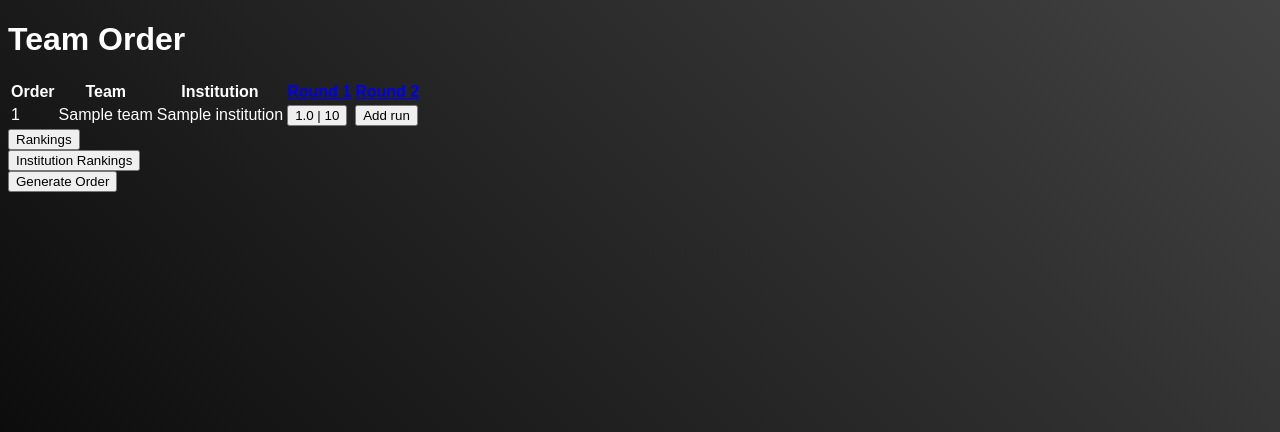
After one commit to LucasJeanpierre/DefiRobotManager, a Django app: page /teamList/ in a window 1280 px wide. The commit adds this page. Shown: the top 432 px of the page. Run offline with Django 4.2, Linux system fonts and the light colour scheme; tables that the repository leaves empty hold one stand-in row (values such as "Sample post").

Commit message:
Random team order generation

```diff
--- a/defirobot/urls.py
+++ b/defirobot/urls.py
@@ -21,4 +21,5 @@ from django.urls import path, include
 urlpatterns = [
     path("admin/", admin.site.urls),
     path("stats/", include("stats.urls")),
+    path("", include("stats.urls")),
 ]
--- a/stats/admin.py
+++ b/stats/admin.py
@@ -13,8 +13,8 @@ class AesteticScoresAdmin(admin.ModelAdmin):
     list_filter = ('institution', 'first_rank', 'second_rank', 'third_rank')
 
 class TeamAdmin(admin.ModelAdmin):
-    list_display = ('name', 'institution')
-    list_filter = ('name', 'institution')
+    list_display = ('name', 'institution', 'order')
+    list_filter = ('name', 'institution', 'order')
 
 class RunAdmin(admin.ModelAdmin):
     fields = ('num_run', 'team', 'time', 'score',)
--- a/stats/models.py
+++ b/stats/models.py
@@ -14,6 +14,7 @@ class Team(models.Model):
     # id = models.IntegerField(primary_key=True)
     name = models.CharField(max_length=200)
     institution = models.ForeignKey(Institution, on_delete=models.CASCADE)
+    order = models.IntegerField(default=0)
 
     def __str__(self):
         return self.name
--- a/stats/templates/stats/base.html
+++ b/stats/templates/stats/base.html
@@ -2,6 +2,7 @@
 
 <!DOCTYPE html>
 <html lang="en">
+
 <head>
     <meta charset="UTF-8">
     <meta http-equiv="X-UA-Compatible" content="IE=edge">
@@ -10,7 +11,9 @@
     <link rel="stylesheet" href="{% static 'stats/style.css' %}">
     <script src="{% static 'stats/animationController.js' %}"></script>
 </head>
+
 <body>
     {% block content %}{% endblock %}
 </body>
+
 </html>
--- /dev/null
+++ b/stats/templates/stats/teamList.html
@@ -0,0 +1,97 @@
+{% extends 'stats/base.html' %}
+
+
+{% block content %}
+
+<div class="container">
+
+    <h1>Team Order</h1>
+
+    <div>
+        <table>
+            <tr>
+                <th>Order</th>
+                <th>Team</th>
+                <th>Institution</th>
+                <th><a href="/stats/round/?round=1">Round 1</a></th>
+                <th><a href="/stats/round/?round=2">Round 2</a></th>
+            </tr>
+            {% for team in content.teams %}
+            <tr>
+                <td>{{ team.order }}</td>
+                <td>{{ team.name }}</td>
+                <td>{{ team.institution.name }}</td>
+                <td>
+                    {% if team.runs.0 %}
+                    <form action="/admin/stats/run/{{ team.runs.0.id }}/change/" target="_blank">
+                        <input type="submit" value="{{ team.runs.0.time }} | {{ team.runs.0.score }}">
+                    </form>
+                    {% else %}
+                    <form action="/admin/stats/run/add/" target="_blank">
+                        <input type="hidden" name="team" value="{{ team.id }}">
+                        <input type="hidden" name="num_run" value="1">
+                        <input type="submit" value="Add run">
+                    </form>
+                    {% endif %}
+                </td>
+                <td>
+                    {% if team.runs.1 %}
+                    <form action="/admin/stats/run/{{ team.runs.1.id }}/change/" target="_blank">
+                        <input type="submit" value="{{ team.runs.1.time }} | {{ team.runs.1.score }}">
+                    </form>
+                    {% else %}
+                    <form action="/admin/stats/run/add/" target="_blank">
+                        <input type="hidden" name="team" value="{{ team.id }}">
+                        <input type="hidden" name="num_run" value="2">
+                        <input type="submit" value="Add run">
+                    </form>
+                    {% endif %}
+                </td>
+            </tr>
+            {% endfor %}
+        </table>
+
+    </div>
+
+    <form action="/stats/rankings/" method="get">
+        <input type="submit" value="Rankings">
+    </form>
+
+    <form action="/stats/institutionRankings/" method="get">
+        <input type="submit" value="Institution Rankings">
+    </form>
+
+    <form id="form_order" action="/stats/generateOrder/" method="post">
+        {% csrf_token %}
+        <input type="submit" value="Generate Order">
+    </form>
+
+
+
+</div>
+
+
+<script>
+    var previousVisibilityState = "visible";
+    //confirmation message before generate new order
+    var form = document.getElementById('form_order');
+    form.addEventListener('submit', function (event) {
+        var confirmation = confirm("Are you sure you want to generate a new order?");
+        if (!confirmation) {
+            event.preventDefault();
+        } else {
+            refresh = 1;
+        }
+    });
+
+    //event when user refocus on the page
+    document.onvisibilitychange = function () {
+        if ((document.visibilityState == 'visible') && (previousVisibilityState == "hidden")) {
+            location.reload();
+        }
+        previousVisibilityState = document.visibilityState;
+    }
+</script>
+
+
+{% endblock %}
--- a/stats/urls.py
+++ b/stats/urls.py
@@ -7,4 +7,6 @@ urlpatterns = [
     path("rankings/", views.rankings, name="rankings"),
     path("institutionRankings/", views.institutionRankings, name="institutionRankings"),
     path("round/", views.round, name="round"),
+    path("generateOrder/", views.generateOrder, name="generateOrder"),
+    path("teamList/", views.teamList, name="teamList")
 ]
--- a/stats/views.py
+++ b/stats/views.py
@@ -1,6 +1,7 @@
-from django.shortcuts import render
+from django.shortcuts import render, redirect
 from django.http import HttpResponse
 from django.db.models import Max
+import random
 
 from .models import Institution, Team, AesteticScores, Run
 
@@ -8,7 +9,6 @@ from .models import Institution, Team, AesteticScores, Run
 
 def index(request):
     return render(request, 'stats/index.html')
-
 
 
 def getScores():
@@ -165,3 +165,41 @@ def round(request):
         score["rank"] = i+1
 
     return render(request, 'stats/round.html', {'scores': scores[int(round)-1], 'round': round})
+
+
+def generateOrder(request):
+    #if the request is a POST request
+    if request.method == 'POST':
+        #get all teams
+        teams = Team.objects.all()
+
+        order = [i for i in range(1, len(teams)+1)]
+        random.shuffle(order)
+
+        for i, team in enumerate(teams):
+            team.order = order[i]
+            team.save()
+
+        return redirect('/stats/teamList')
+
+    #return an error 500
+    return HttpResponse("Method not allowed",status=500)
+
+
+def teamList(request):
+    #get all teams
+    teams = Team.objects.all().order_by('order')
+
+    #get all runs
+    runs = Run.objects.all()
+
+    #link each team to its runs
+    for team in teams:
+        team.runs = []
+        for run in runs:
+            if run.team.id == team.id:
+                team.runs.append(run)
+
+    content = {"teams": teams}
+
+    return render(request, 'stats/teamList.html', {'content': content})
```
Also changed, not shown: stats/templates/stats/index.html (+4 -15 lines), stats/migrations/0006_team_order_alter_run_num_run.py (added).
